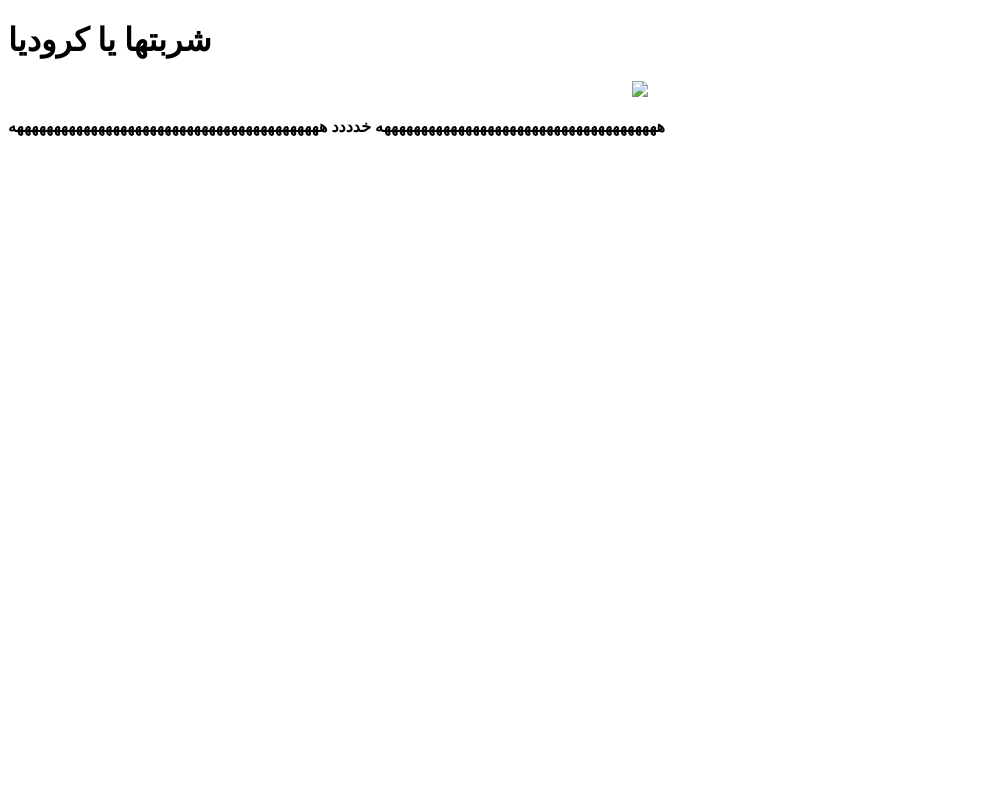
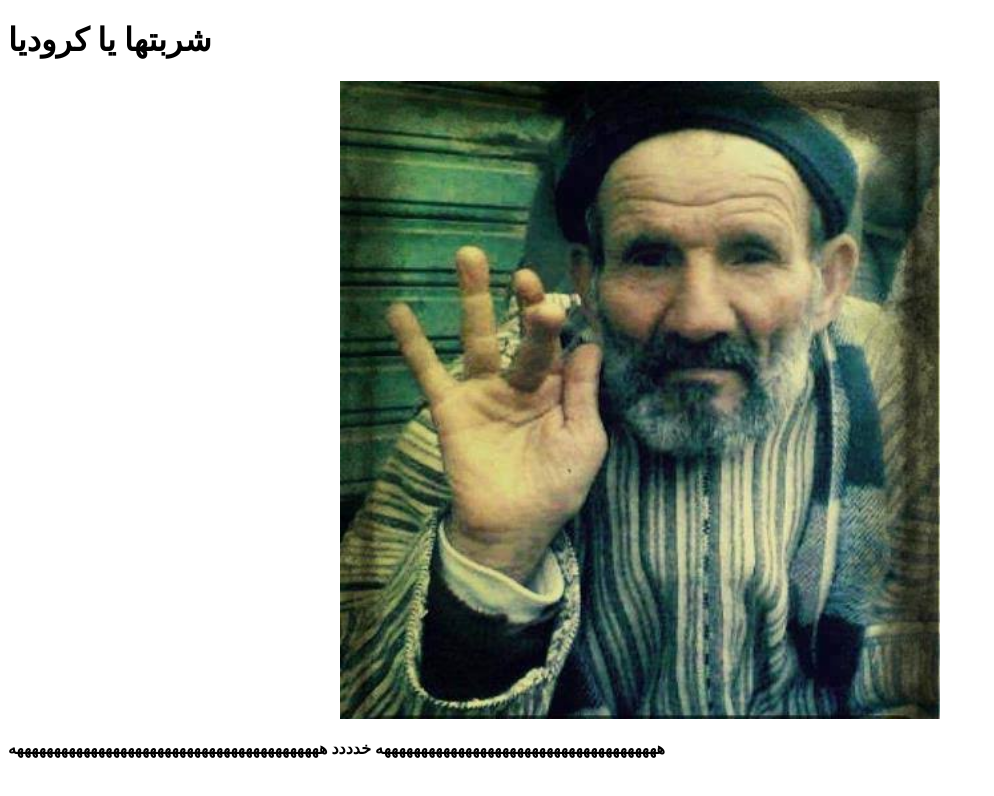
Before and after one commit to redmizeyad-bit/Computer-science-project, a plain HTML site: page page1.html in a window 1280 px wide. Shown: the whole page, without its empty margins (0-994 px from the left). Drawn offline with Linux system fonts and the light colour scheme.

Commit message:
Update page1.html

```diff
--- a/page1.html
+++ b/page1.html
@@ -7,7 +7,7 @@
 </head>
 <body>
     <center>
-    <img src="ZZ/Z.jpg"style= "width:600px;hight:300px;"/>
+    <img src="Z.jpg"style= "width:600px;hight:300px;"/>
     </center>
     <p><b>ههههههههههههههههههههههههههههههههههههههه خدددد ههههههههههههههههههههههههههههههههههههههههههه</b></p>
 </body>
```
